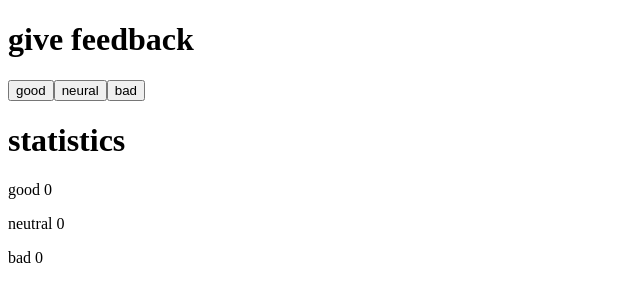
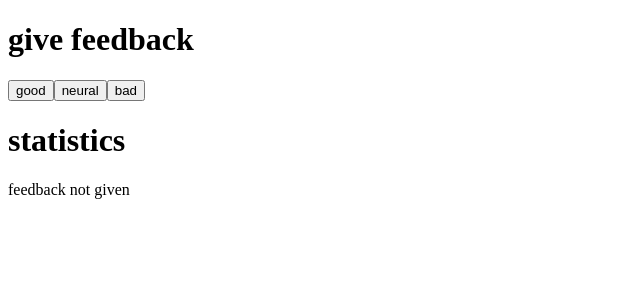
Before and after one commit to jollyoli93/fullstackopen, a React (Vite) app in the folder part1/unicafe/: page / in a window 1280 px wide. Shown: the top 302 px of the page, without its empty margins (0-640 px from the left). Built offline with nearby package versions, Linux system fonts and the light colour scheme.

Commit message:
working stats buttons

```diff
--- a/part1/unicafe/src/App.jsx
+++ b/part1/unicafe/src/App.jsx
@@ -1,8 +1,9 @@
 import { useState } from 'react'
 
-const Button = ({title}) => {
+const Button = ({title, onClick}) => {
+  console.log(onClick);
   return (
-    <button>{title}</button>
+    <button onClick={onClick}>{title}</button>
   )
 }
 
@@ -12,15 +13,24 @@ const Header = () => {
 }
 
 const Statistics = ( {good, neutral, bad} ) => {
-  console.log(good)
+  const total = good + neutral + bad;
+  console.log(good, neutral)
 
   return (
     <>
       <h1>statistics</h1>
 
-      <p>good {good}</p>
-      <p>neutral {neutral}</p>
-      <p>bad {bad}</p>
+      {total > 0
+        ?
+          <div>
+            <p>good {good}</p>
+            <p>neutral {neutral}</p>
+            <p>bad {bad}</p>
+          </div>
+        :
+          <p>feedback not given</p>
+      }
+
     </>
   )
 }
@@ -31,13 +41,25 @@ const App = () => {
   const [neutral, setNeutral] = useState(0)
   const [bad, setBad] = useState(0)
 
+  const handleGoodClick = () => {
+    setGood(good + 1);
+  }
+
+  const handleNeutralClick = () => {
+    setNeutral(neutral + 1);
+  }
+
+  const handleBadClick = () => {
+    setBad(bad + 1);
+  }
+
   return (
     <div>
       <Header />
       <span>
-        <Button title={"good"}/>
-        <Button title={"neural"}/>
-        <Button title={"bad"}/>
+        <Button title={"good"} onClick={handleGoodClick}/>
+        <Button title={"neural"} onClick={handleNeutralClick}/>
+        <Button title={"bad"} onClick={handleBadClick}/>
       </span>
       <Statistics good={good} neutral={neutral} bad={bad}/>
     </div>
```
